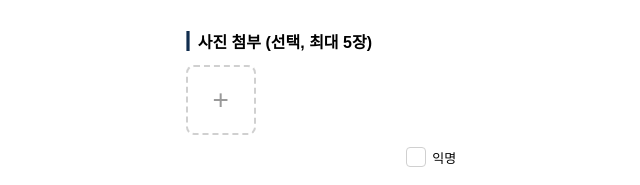
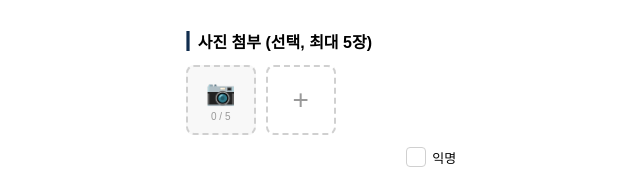
Before and after one commit to EFUB5-Stranger/Frontend, a Next.js app in the folder livin/: page /dorm/write in a window 1280 px wide. Shown: the part 1087-1272 px from the top of the page, without its empty margins (319-959 px from the left). Built offline with nearby package versions, Linux system fonts and the light colour scheme; a web font is replaced by a local one.

Commit message:
modify: 이미지업로드 컴포넌트 분리

```diff
--- /dev/null
+++ b/livin/app/components/Common/ImageUpload.tsx
@@ -0,0 +1,136 @@
+'use client';
+
+import styled from 'styled-components';
+
+interface ImageUploadProps {
+  imageCount: number;
+  maxImages?: number;
+  onAddImage: () => void;
+  isAnonymous: boolean;
+  onToggleAnonymous: (value: boolean) => void;
+}
+
+export default function ImageUpload({
+  imageCount,
+  maxImages = 5,
+  onAddImage,
+  isAnonymous,
+  onToggleAnonymous,
+}: ImageUploadProps) {
+  return (
+    <>
+      <ImageUploadSection>
+        <ImageBox>
+          <ImagePreview>📷</ImagePreview>
+          <ImageCount>{imageCount} / {maxImages}</ImageCount>
+        </ImageBox>
+        <AddImageBox onClick={onAddImage}>
+          <PlusIcon>+</PlusIcon>
+        </AddImageBox>
+      </ImageUploadSection>
+      <ImageFooter>
+        <div></div>
+        <CheckboxWrapper>
+          <CheckboxLabel>
+            <Checkbox
+              type="checkbox"
+              checked={isAnonymous}
+              onChange={(e) => onToggleAnonymous(e.target.checked)}
+            />
+            <CheckIcon $checked={isAnonymous}>✓</CheckIcon>
+            익명
+          </CheckboxLabel>
+        </CheckboxWrapper>
+      </ImageFooter>
+    </>
+  );
+}
+
+const ImageUploadSection = styled.div`
+  display: flex;
+  gap: 10px;
+`;
+
+const ImageBox = styled.div`
+  position: relative;
+  width: 70px;
+  height: 70px;
+  border-radius: 8px;
+  border: 2px dashed #d0d0d0;
+  background: #f8f8f8;
+  display: flex;
+  flex-direction: column;
+  align-items: center;
+  justify-content: center;
+  gap: 4px;
+`;
+
+const ImagePreview = styled.div`
+  font-size: 24px;
+`;
+
+const ImageCount = styled.div`
+  font-size: 10px;
+  color: #999;
+`;
+
+const AddImageBox = styled.button`
+  width: 70px;
+  height: 70px;
+  border-radius: 8px;
+  border: 2px dashed #d0d0d0;
+  background: #fff;
+  cursor: pointer;
+  display: flex;
+  align-items: center;
+  justify-content: center;
+  transition: all 0.2s;
+
+  &:hover {
+    border-color: ${({ theme }) => theme.colors.primary};
+    background: #f8f8f8;
+  }
+`;
+
+const PlusIcon = styled.span`
+  font-size: 28px;
+  color: #999;
+`;
+
+const ImageFooter = styled.div`
+  display: flex;
+  justify-content: space-between;
+  align-items: center;
+`;
+
+const CheckboxWrapper = styled.div`
+  display: flex;
+  align-items: center;
+`;
+
+const Checkbox = styled.input`
+  display: none;
+`;
+
+const CheckboxLabel = styled.label`
+  display: flex;
+  align-items: center;
+  gap: 6px;
+  font-size: 13px;
+  color: #000;
+  cursor: pointer;
+`;
+
+const CheckIcon = styled.span<{ $checked: boolean }>`
+  width: 20px;
+  height: 20px;
+  border-radius: 4px;
+  border: 1.5px solid ${({ $checked, theme }) => $checked ? theme.colors.primary : '#d0d0d0'};
+  background: ${({ $checked, theme }) => $checked ? theme.colors.primary : '#fff'};
+  display: flex;
+  align-items: center;
+  justify-content: center;
+  font-size: 14px;
+  color: ${({ $checked }) => $checked ? '#fff' : 'transparent'};
+  transition: all 0.2s;
+`;
--- a/livin/app/dorm/write/page.tsx
+++ b/livin/app/dorm/write/page.tsx
@@ -7,6 +7,7 @@ import { useRouter } from 'next/navigation';
 import Dropdown from '@/app/components/Dorm/Dropdown';
 import EvaluationItem from '@/app/components/Dorm/EvaluationItem';
 import StarRating from '@/app/components/Dorm/StarRating';
+import ImageUpload from '@/app/components/Common/ImageUpload';
 
 export default function DormWritePage() {
   const router = useRouter();
@@ -29,6 +30,7 @@ export default function DormWritePage() {
   const [overallRating, setOverallRating] = useState(0);
   const [reviewText, setReviewText] = useState('');
   const [images, setImages] = useState<string[]>([]);
+  const [isAnonymous, setIsAnonymous] = useState(false);
 
   // 드롭다운 옵션
   const buildingOptions = ['E-HOUSE', '한우리집', 'I-HOUSE'];
@@ -190,30 +192,13 @@ export default function DormWritePage() {
               <VerticalLine src='/line.svg' alt='line' width={4} height={20} />
               <SectionTitle>사진 첨부 (선택, 최대 5장)</SectionTitle>
             </SectionHeader>
-            <ImageUploadSection>
-              {images.map((img, idx) => (
-                <ImageBox key={idx}>
-                  <RemoveButton>×</RemoveButton>
-                  <ImagePreview>📷</ImagePreview>
-                  <ImageCount>0 / 5</ImageCount>
-                </ImageBox>
-              ))}
-              {images.length < 5 && (
-                <AddImageBox onClick={handleImageAdd}>
-                  <PlusIcon>+</PlusIcon>
-                </AddImageBox>
-              )}
-            </ImageUploadSection>
-            <ImageFooter>
-              <div></div>
-              <CheckboxWrapper>
-                <CheckboxLabel>
-                  <Checkbox type="checkbox" />
-                  <CheckIcon>✓</CheckIcon>
-                  익명
-                </CheckboxLabel>
-              </CheckboxWrapper>
-            </ImageFooter>
+            <ImageUpload
+              imageCount={images.length}
+              maxImages={5}
+              onAddImage={handleImageAdd}
+              isAnonymous={isAnonymous}
+              onToggleAnonymous={setIsAnonymous}
+            />
           </Section>
         </Content>
 
@@ -344,118 +329,6 @@ const CharCount = styled.div`
   color: #999;
 `;
 
-const ImageUploadSection = styled.div`
-  display: flex;
-  gap: 10px;
-`;
-
-const ImageBox = styled.div`
-  position: relative;
-  width: 70px;
-  height: 70px;
-  border-radius: 8px;
-  border: 2px dashed #d0d0d0;
-  background: #f8f8f8;
-  display: flex;
-  flex-direction: column;
-  align-items: center;
-  justify-content: center;
-  gap: 4px;
-`;
-
-const ImagePreview = styled.div`
-  font-size: 24px;
-`;
-
-const ImageCount = styled.div`
-  font-size: 10px;
-  color: #999;
-`;
-
-const RemoveButton = styled.button`
-  position: absolute;
-  top: -6px;
-  right: -6px;
-  width: 20px;
-  height: 20px;
-  border-radius: 50%;
-  background: #000;
-  color: #fff;
-  border: none;
-  cursor: pointer;
-  font-size: 16px;
-  line-height: 1;
-  display: flex;
-  align-items: center;
-  justify-content: center;
-`;
-
-const AddImageBox = styled.button`
-  width: 70px;
-  height: 70px;
-  border-radius: 8px;
-  border: 2px dashed #d0d0d0;
-  background: #fff;
-  cursor: pointer;
-  display: flex;
-  align-items: center;
-  justify-content: center;
-  transition: all 0.2s;
-
-  &:hover {
-    border-color: ${({ theme }) => theme.colors.primary};
-    background: #f8f8f8;
-  }
-`;
-
-const PlusIcon = styled.span`
-  font-size: 28px;
-  color: #999;
-`;
-
-const ImageFooter = styled.div`
-  display: flex;
-  justify-content: space-between;
-  align-items: center;
-`;
-
-const CheckboxWrapper = styled.div`
-  display: flex;
-  align-items: center;
-`;
-
-const Checkbox = styled.input`
-  display: none;
-`;
-
-const CheckboxLabel = styled.label`
-  display: flex;
-  align-items: center;
-  gap: 6px;
-  font-size: 13px;
-  color: #000;
-  cursor: pointer;
-`;
-
-const CheckIcon = styled.span`
-  width: 20px;
-  height: 20px;
-  border-radius: 4px;
-  border: 1.5px solid #d0d0d0;
-  background: #fff;
-  display: flex;
-  align-items: center;
-  justify-content: center;
-  font-size: 14px;
-  color: transparent;
-
-  ${Checkbox}:checked + & {
-    background: ${({ theme }) => theme.colors.primary};
-    border-color: ${({ theme }) => theme.colors.primary};
-    color: #fff;
-  }
-`;
-
 const SubmitButton = styled.button`
   width: 100%;
   height: 52px;
```
